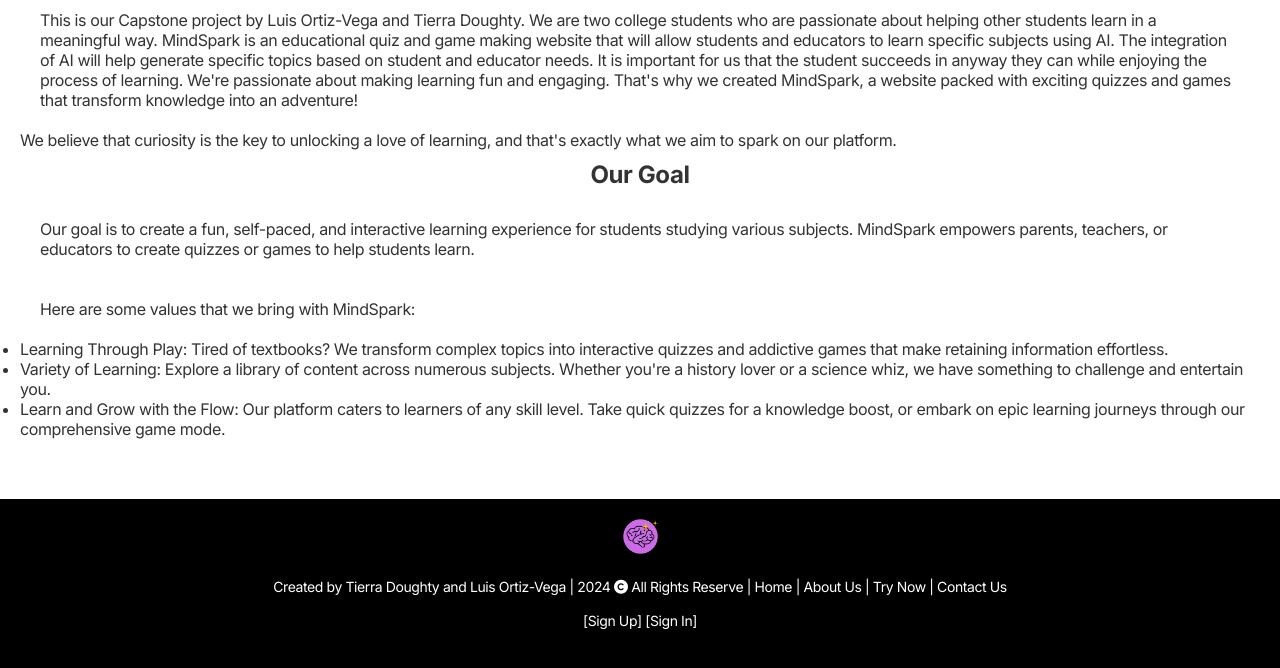
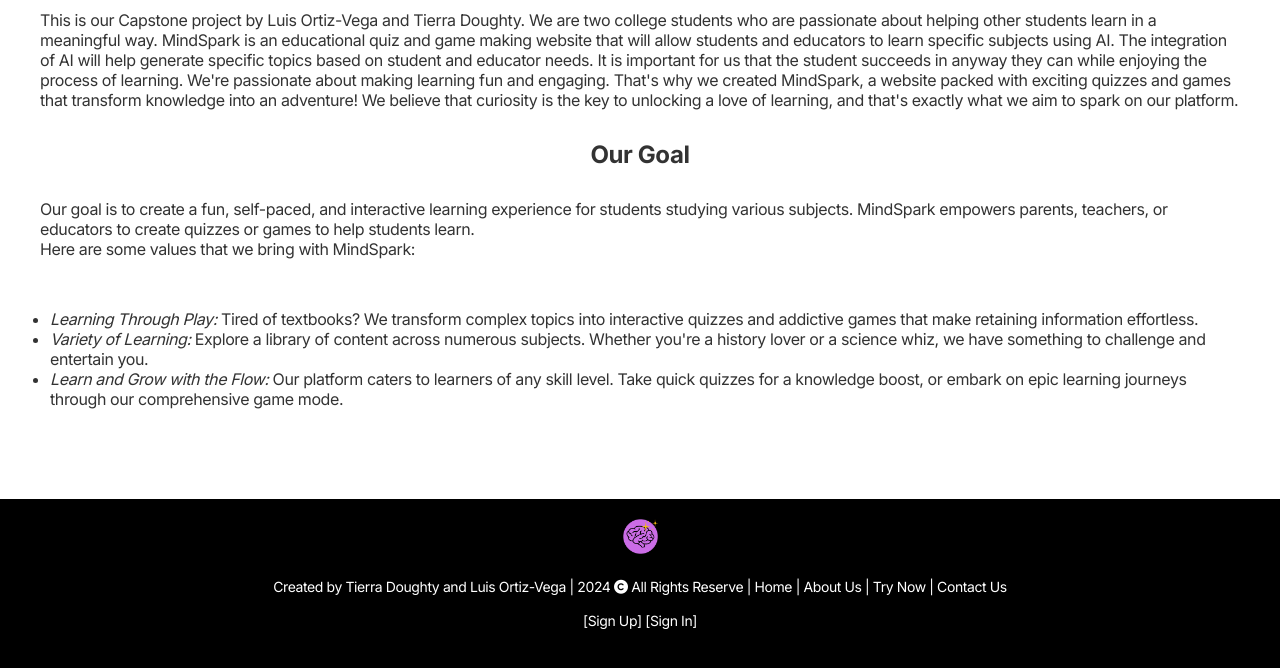
Before and after one commit to com497-2024/MindSpark, a plain HTML site: page aboutus.html in a window 1280 px wide. Shown: the part 264-932 px from the top of the page. Drawn offline with nearby package versions, Linux system fonts and the light colour scheme.

Commit message:
Update aboutus.html

```diff
--- a/aboutus.html
+++ b/aboutus.html
@@ -23,6 +23,9 @@
       /* background-color: #FFA500; // I don't think this color will work well with the rest of the site. */
       padding: 20px;
       min-height: calc(80vh);
+    }
+    .about-mindspark {
+    	padding: 30px;
     }
     h1 {
 	text-align: center;
@@ -75,16 +78,17 @@
     MindSpark is an educational quiz and game making website that will allow students and educators to learn specific subjects using AI.
     The integration of AI will help generate specific topics based on student and educator needs.
 	It is important for us that the student succeeds in anyway they can while enjoying the process of learning.
-	We're passionate about making learning fun and engaging. That's why we created MindSpark, a website packed with exciting quizzes and games that transform knowledge into an adventure!</p>
+	We're passionate about making learning fun and engaging. That's why we created MindSpark, a website packed with exciting quizzes and games that transform knowledge into an adventure!
 	We believe that curiosity is the key to unlocking a love of learning, and that's exactly what we aim to spark on our platform.
     <h2>Our Goal</h2>
-    <p>Our goal is to create a fun, self-paced, and interactive learning experience for students studying various subjects. MindSpark empowers parents, teachers, or educators to create quizzes or games to help students learn.</p>
-	<p>Here are some values that we bring with MindSpark:
+    <p>Our goal is to create a fun, self-paced, and interactive learning experience for students studying various subjects. MindSpark empowers parents, teachers, or educators to create quizzes or games to help students learn.
+	<br>
+	Here are some values that we bring with MindSpark:
 
-	<ul style="list-style-type:disc">
-	<li>Learning Through Play: Tired of textbooks? We transform complex topics into interactive quizzes and addictive games that make retaining information effortless.</li>
-	<li>Variety of Learning: Explore a library of content across numerous subjects. Whether you're a history lover or a science whiz, we have something to challenge and entertain you.</li>
-	<li>Learn and Grow with the Flow: Our platform caters to learners of any skill level. Take quick quizzes for a knowledge boost, or embark on epic learning journeys through our comprehensive game mode.</li>
+	<ul class="about-mindspark" style="list-style-type:disc">
+	<li><em>Learning Through Play:</em> Tired of textbooks? We transform complex topics into interactive quizzes and addictive games that make retaining information effortless.</li>
+	<li><em>Variety of Learning:</em> Explore a library of content across numerous subjects. Whether you're a history lover or a science whiz, we have something to challenge and entertain you.</li>
+	<li><em>Learn and Grow with the Flow:</em> Our platform caters to learners of any skill level. Take quick quizzes for a knowledge boost, or embark on epic learning journeys through our comprehensive game mode.</li>
 	</ul>
 	</p>
   </div>
```
